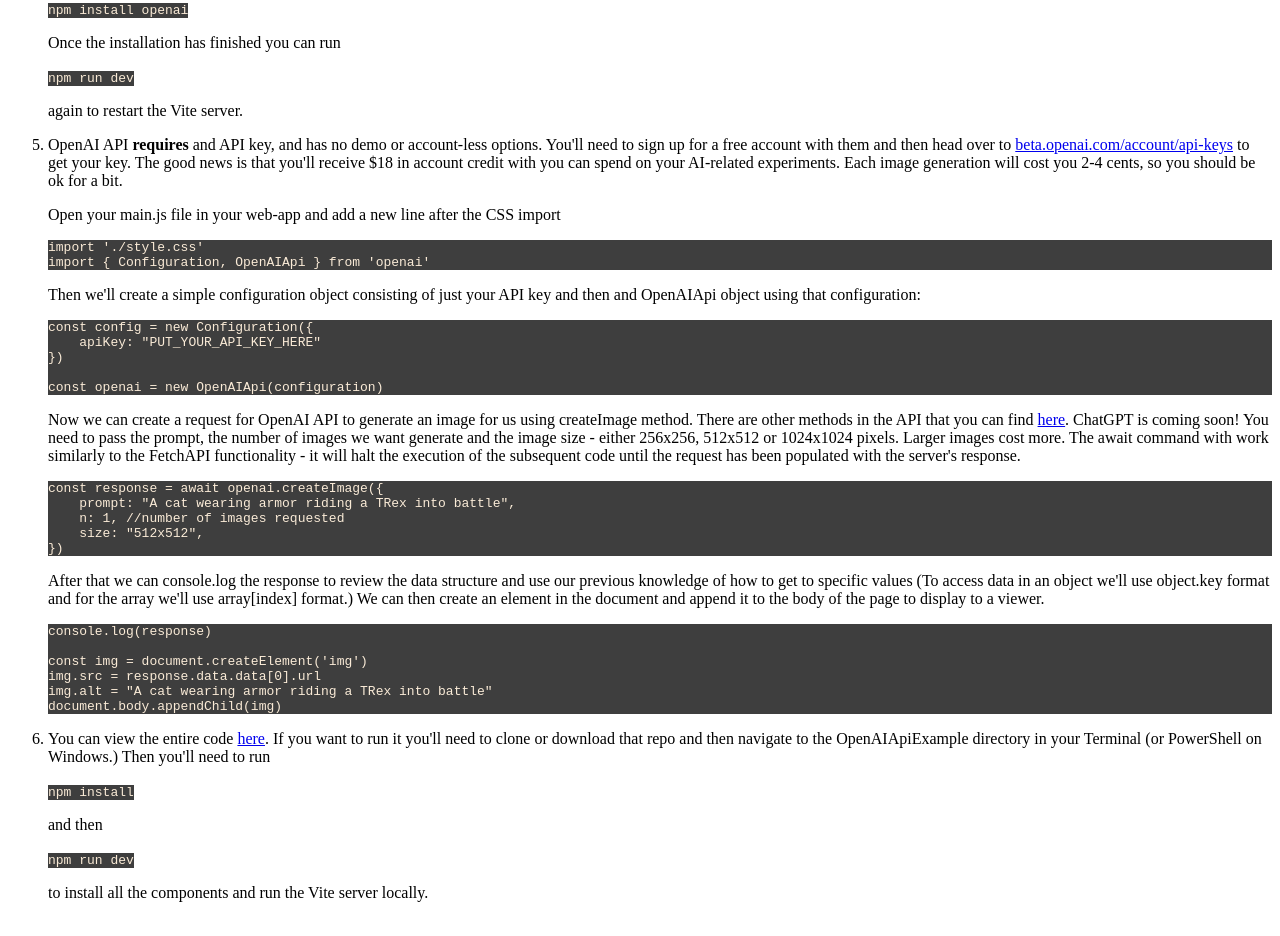
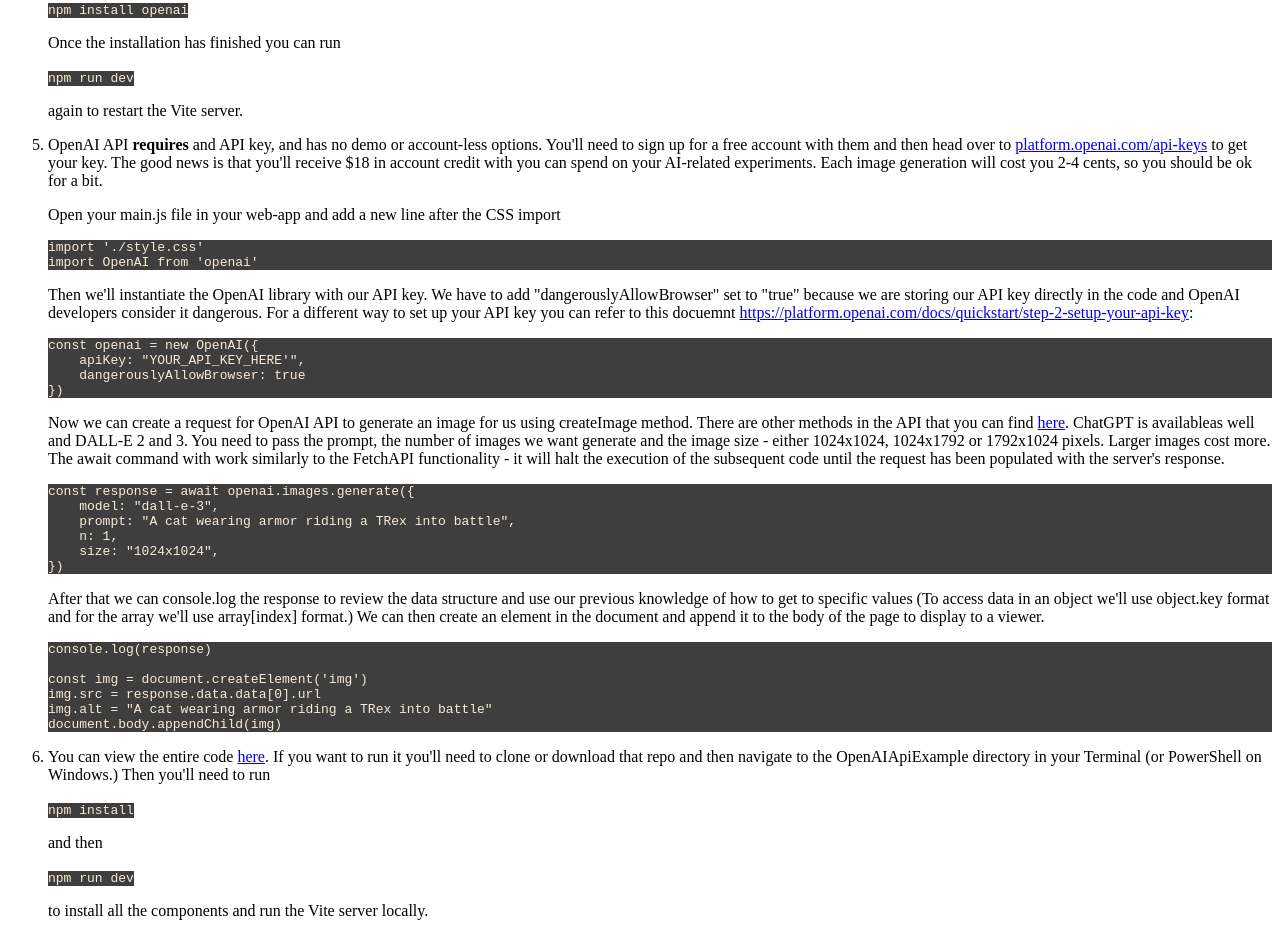
Before and after one commit to ConnectedCat/Tutorials-and-Workshops, a plain HTML site: page The_WWW_as_a_Rube_Goldberg_machine/index.html in a window 1280 px wide. Shown: the part 7475-8411 px from the top of the page. Drawn offline with Linux system fonts and the light colour scheme.

Commit message:
Updated the tutorial text and the Vite example to reflect chages in the OpenAI API

```diff
--- a/The_WWW_as_a_Rube_Goldberg_machine/index.html
+++ b/The_WWW_as_a_Rube_Goldberg_machine/index.html
@@ -308,29 +308,29 @@ const appendNASAData = (data) => {
         </li>
 
         <li>
-            <p>OpenAI API <strong>requires</strong> and API key, and has no demo or account-less options. You'll need to sign up for a free account with them and then head over to <a href="https://beta.openai.com/account/api-keys" target="_blank" rel="noopener noreferrer">beta.openai.com/account/api-keys</a> to get your key. The good news is that you'll receive $18 in account credit with you can spend on your AI-related experiments. Each image generation will cost you 2-4 cents, so you should be ok for a bit.</p>
+            <p>OpenAI API <strong>requires</strong> and API key, and has no demo or account-less options. You'll need to sign up for a free account with them and then head over to <a href="https://platform.openai.com/api-keys" target="_blank" rel="noopener noreferrer">platform.openai.com/api-keys</a> to get your key. The good news is that you'll receive $18 in account credit with you can spend on your AI-related experiments. Each image generation will cost you 2-4 cents, so you should be ok for a bit.</p>
             <p>Open your main.js file in your web-app and add a new line after the CSS import</p>
             <code>
                 <pre>
 import './style.css'
-import { Configuration, OpenAIApi } from 'openai'</pre>
+import OpenAI from 'openai'</pre>
             </code>
-            <p>Then we'll create a simple configuration object consisting of just your API key and then and OpenAIApi object using that configuration:</p>
+            <p>Then we'll instantiate the OpenAI library with our API key. We have to add "dangerouslyAllowBrowser" set to "true" because we are storing our API key directly in the code and OpenAI developers consider it dangerous. For a different way to set up your API key you can refer to this docuemnt <a href="https://platform.openai.com/docs/quickstart/step-2-setup-your-api-key" target="_blank" rel="noopener noreferrer">https://platform.openai.com/docs/quickstart/step-2-setup-your-api-key</a>:</p>
             <code>
                 <pre>
-const config = new Configuration({
-    apiKey: "PUT_YOUR_API_KEY_HERE"
-})
-
-const openai = new OpenAIApi(configuration)</pre>
+const openai = new OpenAI({
+    apiKey: "YOUR_API_KEY_HERE'",
+    dangerouslyAllowBrowser: true
+})</pre>
             </code>
-            <p>Now we can create a request for OpenAI API to generate an image for us using createImage method. There are other methods in the API that you can find <a href="https://beta.openai.com/docs/models/overview" target="_blank" rel="noopener noreferrer">here</a>. ChatGPT is coming soon! You  need to pass the prompt, the number of images we want generate and the image size - either 256x256, 512x512 or 1024x1024 pixels. Larger images cost more. The await command with work similarly to the FetchAPI functionality - it will halt the execution of the subsequent code until the request has been populated with the server's response.</p>
+            <p>Now we can create a request for OpenAI API to generate an image for us using createImage method. There are other methods in the API that you can find <a href="https://platform.openai.com/docs/models/overview" target="_blank" rel="noopener noreferrer">here</a>. ChatGPT is availableas well and DALL-E 2 and 3. You need to pass the prompt, the number of images we want generate and the image size - either 1024x1024, 1024x1792 or 1792x1024 pixels. Larger images cost more. The await command with work similarly to the FetchAPI functionality - it will halt the execution of the subsequent code until the request has been populated with the server's response.</p>
             <code>
                 <pre>
-const response = await openai.createImage({
+const response = await openai.images.generate({
+    model: "dall-e-3",
     prompt: "A cat wearing armor riding a TRex into battle",
-    n: 1, //number of images requested
-    size: "512x512",
+    n: 1,
+    size: "1024x1024",
 })</pre>
             </code>
             <p>After that we can console.log the response to review the data structure and use our previous knowledge of how to get to specific values (To access data in an object we'll use object.key format and for the array we'll use array[index] format.) We can then create an element in the document and append it to the body of the page to display to a viewer.</p>
```
Also changed, not shown: The_WWW_as_a_Rube_Goldberg_machine/OpenAIApiExample/main.js (+9 -9 lines).
